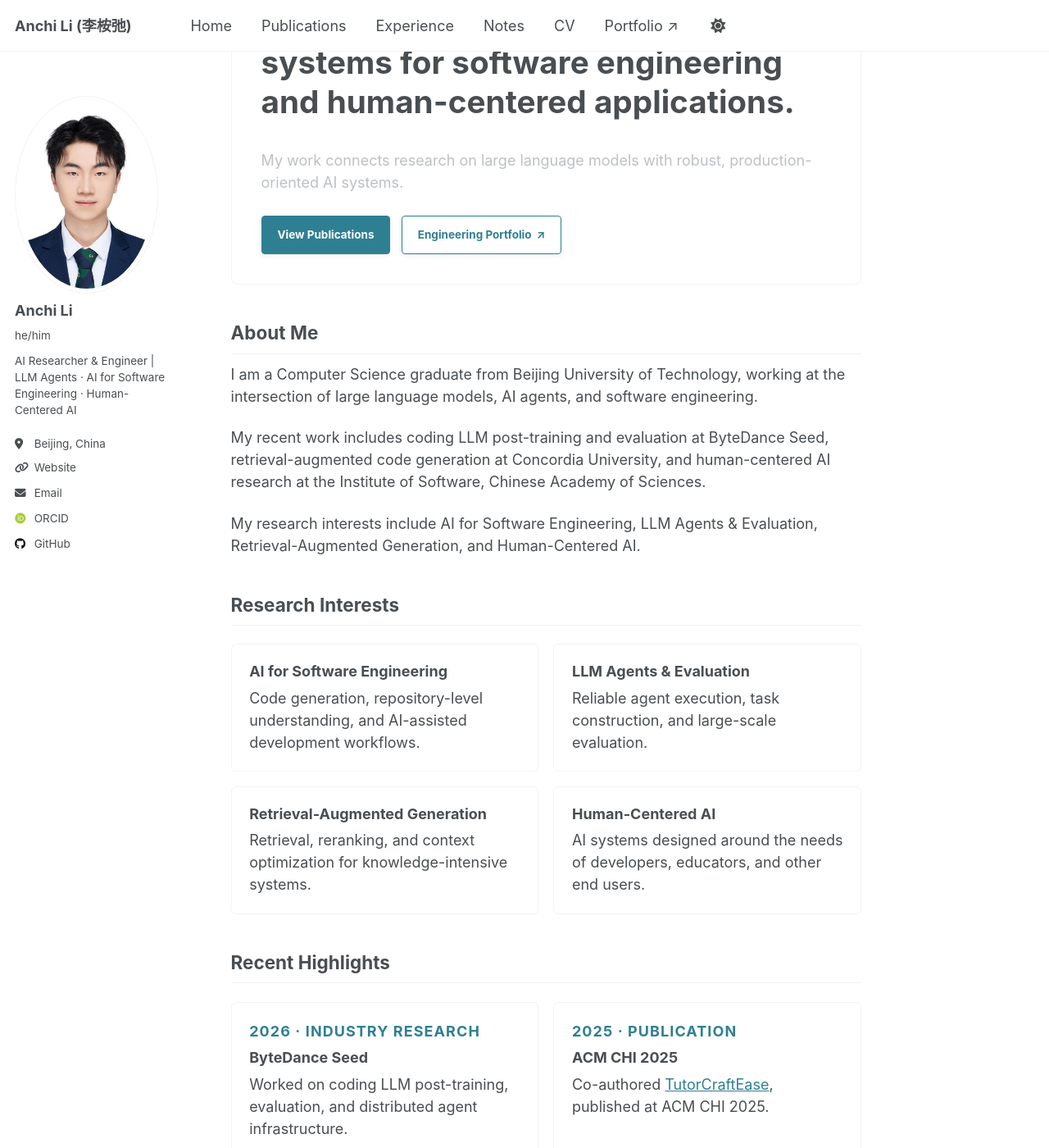
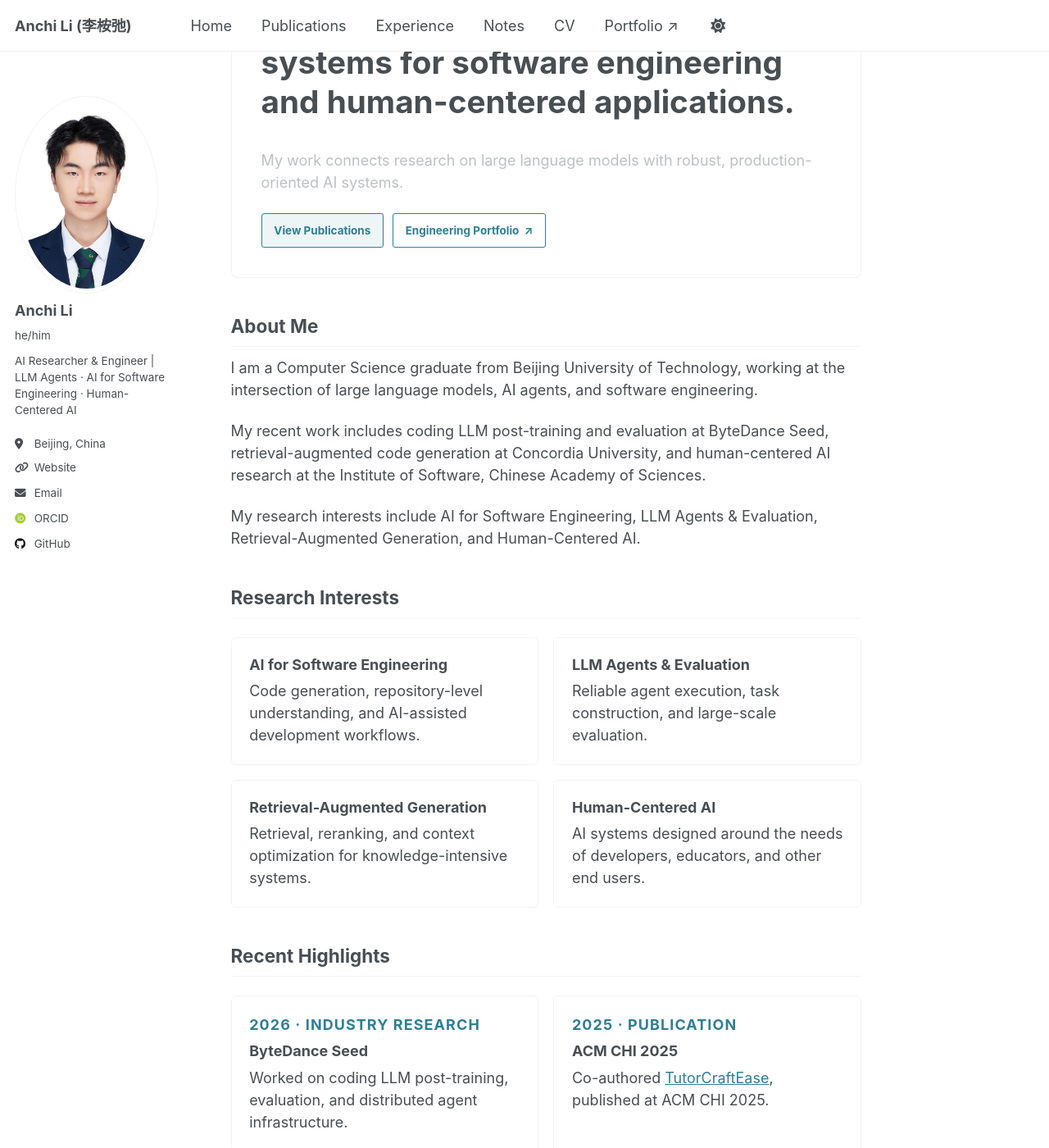
Before and after one commit to l1anch1/l1anch1.github.io, a Jekyll site: the page built from _pages/about.md, in a window 1280 px wide and 1400 px high, scrolled down 228 px. Shown: the whole window at 82% size. Built offline with Jekyll 4.4.1, drawn with Linux system fonts in a browser that asks for light colours; some web fonts are replaced.

Commit message:
Tone down homepage action styling

```diff
--- a/_sass/layout/_academic-refresh.scss
+++ b/_sass/layout/_academic-refresh.scss
@@ -52,8 +52,8 @@
 
 .button-row {
   align-items: center;
-  gap: 0.75rem;
-  margin-top: 1.5rem;
+  gap: 0.6rem;
+  margin-top: 1.35rem;
 }
 
 .site-button {
@@ -61,11 +61,11 @@
   align-items: center;
   justify-content: center;
   gap: 0.35rem;
-  min-height: 2.65rem;
-  padding: 0.58rem 1.05rem;
+  min-height: 2.35rem;
+  padding: 0.46rem 0.82rem;
   border: 1px solid var(--global-link-color);
-  border-radius: 4px;
-  box-shadow: 0 2px 6px rgba(26, 54, 62, 0.08);
+  border-radius: 3px;
+  box-shadow: none;
   font-family: $sans-serif;
   font-size: $type-size-6;
   font-weight: 700;
@@ -73,8 +73,8 @@
 
   &:hover,
   &:focus {
-    box-shadow: 0 3px 9px rgba(26, 54, 62, 0.12);
-    transform: translateY(-1px);
+    box-shadow: none;
+    transform: none;
   }
 
   &:focus-visible {
@@ -84,11 +84,15 @@
 }
 
 .site-button--primary {
-  color: #fff !important;
-  background: var(--global-link-color);
+  color: var(--global-link-color) !important;
+  background: rgba(47, 127, 147, 0.08);
 
   &:hover,
-  &:focus { background: var(--global-link-color-hover); }
+  &:focus {
+    color: var(--global-link-color-hover) !important;
+    border-color: var(--global-link-color-hover);
+    background: rgba(47, 127, 147, 0.14);
+  }
 }
 
 .site-button--secondary {
@@ -269,6 +273,8 @@
 html[data-theme="dark"] {
   .status-badge { color: #f4c97a; }
 
+  .site-button--primary { background: rgba(14, 161, 197, 0.12); }
+
   .site-button--secondary {
     color: var(--global-link-color) !important;
     border-color: var(--global-link-color);
```
